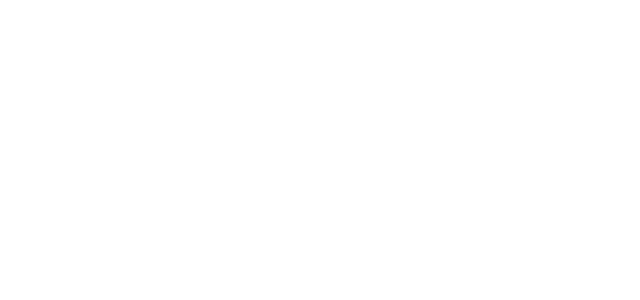
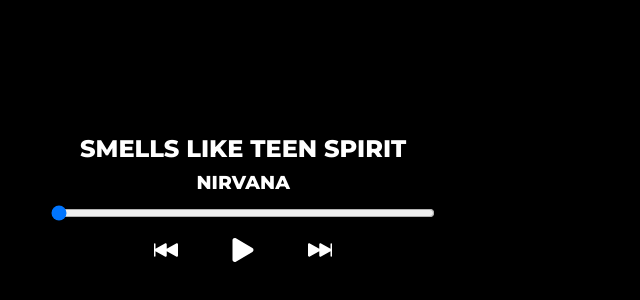
Before and after one commit to Malay-Acharya/Simple-Music-Player, a React (Create React App) app: page / in a window 1280 px wide. Shown: the part 106-406 px from the top of the page, without its empty margins (0-640 px from the left). Built offline with nearby package versions, Linux system fonts and the light colour scheme.

Commit message:
Made a basic music player

```diff
--- a/src/App.css
+++ b/src/App.css
@@ -1,38 +1,3 @@
-.App {
-  text-align: center;
+body{
+    background-color: black;
 }
-
-.App-logo {
-  height: 40vmin;
-  pointer-events: none;
-}
-
-@media (prefers-reduced-motion: no-preference) {
-  .App-logo {
-    animation: App-logo-spin infinite 20s linear;
-  }
-}
-
-.App-header {
-  background-color: #282c34;
-  min-height: 100vh;
-  display: flex;
-  flex-direction: column;
-  align-items: center;
-  justify-content: center;
-  font-size: calc(10px + 2vmin);
-  color: white;
-}
-
-.App-link {
-  color: #61dafb;
-}
-
-@keyframes App-logo-spin {
-  from {
-    transform: rotate(0deg);
-  }
-  to {
-    transform: rotate(360deg);
-  }
-}
--- a/src/App.js
+++ b/src/App.js
@@ -1,10 +1,10 @@
-import logo from './logo.svg';
-import './App.css';
+import AudioPlayer from "./components/AudioPlayer";
+import './App.css'
 
 function App() {
   return (
-    <div className="App">
-
+    <div>
+      <AudioPlayer/>
     </div>
   );
 }
--- /dev/null
+++ b/src/components/AudioPlayer.css
@@ -0,0 +1,34 @@
+.audio-player{
+    display: flex;
+    flex-direction: column;
+    gap: 1vh;
+    width: 30vw;
+    height: 65vh;
+    margin: 4%;
+    justify-content: center;
+    align-items: center;
+    color: white;
+}
+
+.play-icons{
+    display: flex;
+    gap: 3vw;
+    justify-content: center;
+}
+
+.progress-bar
+{
+    width: 30vw;
+    height: 1vh;
+    background:white;
+}
+
+
+.icons{
+    width: 3vw;
+    height: 6vh;
+    font-size: 1.5rem;
+    border: none;
+    color: white;
+    background-color: black;
+}
--- /dev/null
+++ b/src/components/AudioPlayer.js
@@ -0,0 +1,68 @@
+import React, { useEffect, useRef, useState } from 'react'
+import { BsSkipForwardFill } from "react-icons/bs"
+import { BsSkipBackwardFill } from "react-icons/bs"
+import { FaPlay } from "react-icons/fa"
+import { FaPause } from "react-icons/fa"
+import "./AudioPlayer.css"
+
+
+export default function AudioPlayer() {
+    const [isPlaying, setIsPlaying] = useState(false);
+    const [duration, setDuration] = useState(0);
+    const [currentTime, setCurrentTime] = useState(0);
+
+    const audioPlayer = useRef();
+    const progressBar = useRef();
+    const animationRef = useRef();
+
+    useEffect(() => {
+        const seconds = Math.floor(audioPlayer.current.duration);
+        setDuration(seconds);
+        progressBar.current.max = seconds;
+    }, [audioPlayer?.current?.loadedmetadata, audioPlayer?.current?.readyState])
+
+    const togglePlayPause = () => {
+        const prevValue = isPlaying;
+        setIsPlaying(!prevValue);
+        if (!prevValue) {
+          audioPlayer.current.play();
+          animationRef.current = requestAnimationFrame(whilePlaying)
+        } else {
+          audioPlayer.current.pause();
+          cancelAnimationFrame(animationRef.current);
+        }
+    }
+
+    const whilePlaying = () => {
+        progressBar.current.value = audioPlayer.current.currentTime;
+        changePlayerCurrentTime();
+        animationRef.current = requestAnimationFrame(whilePlaying);
+    }
+
+    const changeRange = () => {
+        audioPlayer.current.currentTime = progressBar.current.value;
+        changePlayerCurrentTime();
+    }
+
+    const changePlayerCurrentTime = () => {
+        progressBar.current.style.setProperty('--seek-before-width', `${progressBar.current.value / duration * 100}%`)
+        setCurrentTime(progressBar.current.value);
+    }
+
+
+  return (
+    <div className='audio-player'>
+        <audio ref={audioPlayer} src="https://cdn.simplecast.com/audio/cae8b0eb-d9a9-480d-a652-0defcbe047f4/episodes/af52a99b-88c0-4638-b120-d46e142d06d3/audio/500344fb-2e2b-48af-be86-af6ac341a6da/default_tc.mp3" preload="metadata"></audio>
+        <h2 className='song-name'>SMELLS LIKE TEEN SPIRIT</h2>
+        <h3 className='artist-name'>NIRVANA</h3>
+        <div>
+            <input type="range" className='progress-bar' defaultValue="0" ref={progressBar} onChange={changeRange}></input>
+        </div>
+        <div className='play-icons'>
+            <button className='icons'><BsSkipBackwardFill/></button>
+            <button className='icons' onClick={togglePlayPause}>{isPlaying ? <FaPause/> : <FaPlay/>}</button>
+            <button className='icons'><BsSkipForwardFill/></button>
+        </div>
+    </div>
+  )
+}
--- a/src/index.css
+++ b/src/index.css
@@ -1,13 +1,8 @@
-body {
+@import url('https://fonts.googleapis.com/css2?family=Montserrat:wght@200;400;600;800&display=swap');
+
+* {
   margin: 0;
-  font-family: -apple-system, BlinkMacSystemFont, 'Segoe UI', 'Roboto', 'Oxygen',
-    'Ubuntu', 'Cantarell', 'Fira Sans', 'Droid Sans', 'Helvetica Neue',
-    sans-serif;
-  -webkit-font-smoothing: antialiased;
-  -moz-osx-font-smoothing: grayscale;
+  padding: 0;
+  box-sizing: border-box;
+  font-family: 'Montserrat', sans-serif;
 }
-
-code {
-  font-family: source-code-pro, Menlo, Monaco, Consolas, 'Courier New',
-    monospace;
-}
```
